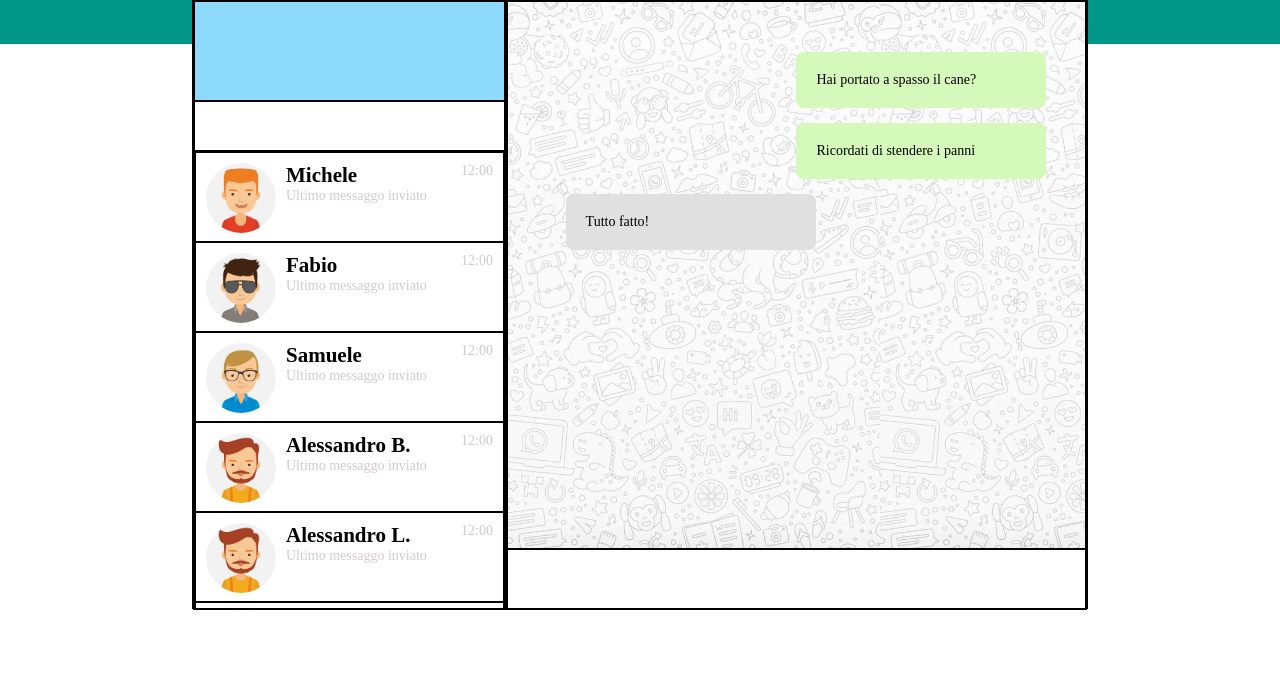
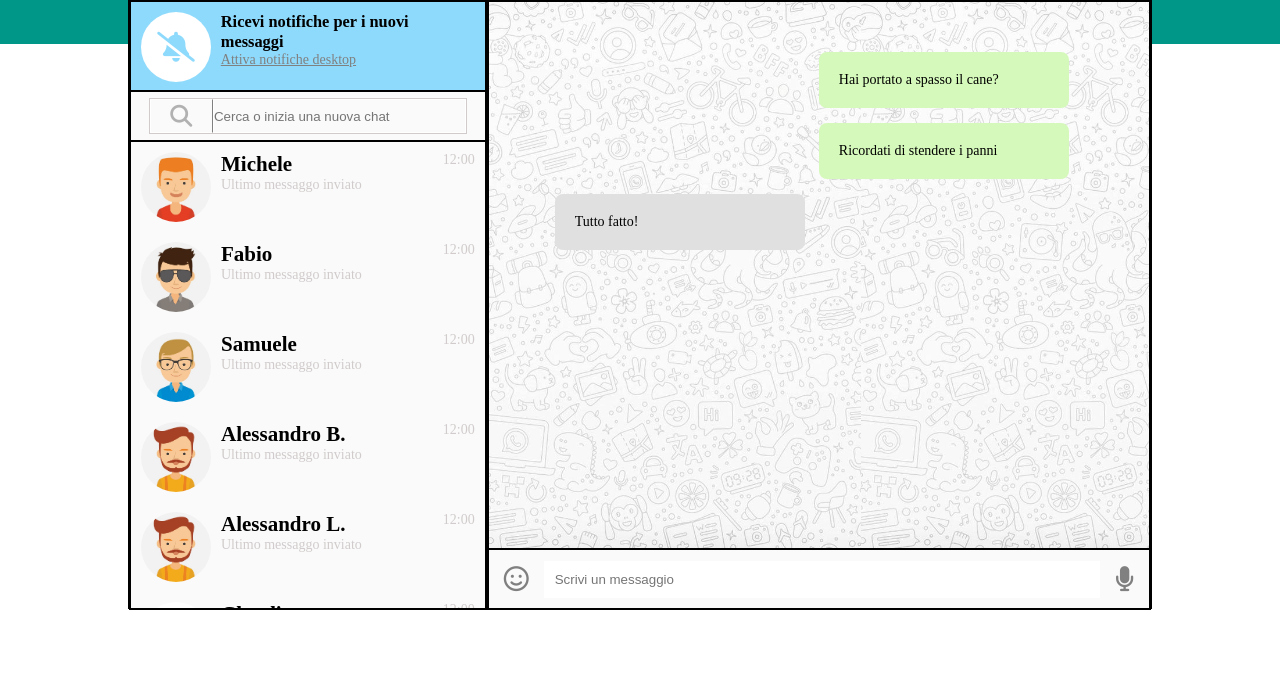
Before and after one commit to Jack-170/vue-boolzapp, a plain HTML site: page index.html in a window 1280 px wide. Shown: the part 106-800 px from the top of the page. Drawn offline with nearby package versions, Linux system fonts and the light colour scheme; a web font is replaced by a local one.

Commit message:
feat: add search-bar

```diff
--- a/css/style.css
+++ b/css/style.css
@@ -33,13 +33,13 @@ body{
 
 .main-container{
     height: 700px;
-    width: 70%;
+    width: 80%;
     border: 1px solid black;
-    background-color: white;
+    background-color: #fafafa;
     position: absolute;
     top: 15px;
-    left: 15%;
-    right: 15%;
+    left: 10%;
+    right: 10%;
     bottom: 15px;
     z-index: 2;
 
@@ -80,7 +80,7 @@ body{
 }
 
 .notifications{
-    height: 100px;
+    height: 90px;
     width: 100%;
     background-color: #8edafc;
     border: 1px solid black;
@@ -88,14 +88,23 @@ body{
 
 }
 
-.search-bar{
+.search{
     height: 50px;
     width: 100%;
     border: 1px solid black;
 }
 
+
+.searchbar{
+    width: 90%;
+    height: 75%;
+    margin: auto;
+    border: 1px solid #d1cbcb ;
+
+}
+
 .contact-list{
-    height: calc(100% - 150px);
+    height: calc(100% - 140px);
     width: 100%;
     border: 1px solid black;
     overflow: scroll;
@@ -127,7 +136,7 @@ body{
     padding: 10px;
     width: 100%;
     height: 90px;
-    border: 1px solid black;
+    /* border: 1px solid black; */
     /* background-color: yellow; */
     display: flex;
     /* align-items: center; */
@@ -140,6 +149,7 @@ body{
     height: 70px;
     /* border: 1px solid black; */
     margin-right: 10px;
+    border-radius: 50%;
 }
 
 img{
@@ -149,20 +159,77 @@ img{
 }
 
 
+
+.fa-solid.fa-bell-slash{
+   color: #8edafc;
+   font-size: 30px;
+}
+
+
+.search-button{
+    width: 20%;
+    height: 100%;
+    border: 1px solid white;
+    border-right-color: grey;
+    background-color: #fafafa;
+}
+
+
+.search-chat{
+    width: 80%;
+    height: 100%;
+    background-color: #fafafa;
+    border: 1px solid white;
+}
+
+.icon-bottom{
+    color: grey;
+    font-size: 25px;
+    margin: 0 15px;
+}
+
+.fa-solid.fa-microphone{
+    color: grey;
+    font-size: 25px;
+    margin: 0 15px;
+}
+
+.insert-text{
+    width: 90%;
+    padding: 10px;
+    border: 1px solid white;
+
+}
+
+
+
+
+
+
 /*stili per assengsare caratteristiche */
 
 .d-flex{
     display: flex;
 }
 
+.light-grey{
+    color: #d1cbcb;
+}
+
 .grey{
-    color: #d1cbcb;
+    color: grey;
 }
 
 .full-widht{
     width: 100%;
     padding-top: 35px;
+    height: 100%;
 
+}
+
+.justify-content-center{
+    display: flex;
+    justify-content: center;
 }
 
 
@@ -175,6 +242,14 @@ img{
     margin: 0 5px;
     color: #b1b1b1;
     font-size: 22px;
+}
+
+.bg-white{
+    background-color: white;
+}
+
+.underline{
+    text-decoration:underline;
 }
 /* stili messaggi */
 
--- a/index.html
+++ b/index.html
@@ -22,6 +22,7 @@
 
         <div class="main-container">
 
+            <!-- navbar------------------------------------------------------------------>
             <div class="navbar">
                 <div class="nav-left">
                     <div class="card ">
@@ -54,7 +55,7 @@
                             <div>
                                 <h2>{{ contacts[activeContactIndex].name }}</h2>
 
-                                <span class="grey">Ultimo accesso oggi alle 12:00</span>
+                                <span class="light-grey">Ultimo accesso oggi alle 12:00</span>
                             </div>
                         </div>
 
@@ -65,22 +66,55 @@
                             <i class="fa-solid fa-ellipsis-vertical"></i>
                         </div>
                     </div>
+                </div>
+            </div>
 
 
 
 
 
-                </div>
-            </div>
+            <div class="d-flex">
 
-            <div class="d-flex">
+                <!-- lista chat -->
                 <div class="chat-container">
-                    <div class="notifications"></div>
+                    <div class="notifications">
+                        <div class="card">
+                          <div class="d-flex">
 
-                    <div class="search-bar"></div>
+                            <div class="bg-white box-img align-items-center justify-content-center">
+                                <i class="fa-solid fa-bell-slash"></i>
+                            </div>
+
+                            <div>
+                                <h3>Ricevi notifiche per i nuovi messaggi</h3>
+
+                                <span class="grey underline">Attiva notifiche desktop</span>
+                            </div>
+
+                          </div>
+                        </div>
+                    </div>
+
+                    <div class="search d-flex">
+
+                        <div class="searchbar d-flex">
+                            <div class="search-button align-items-center justify-content-center">
+
+                                <i class="fa-solid fa-magnifying-glass"></i>
+                            </div>
+
+                            <input class="search-chat" type="text" placeholder="Cerca o inizia una nuova chat" v-model=" filterText" @input="filterContacts" />
+                        </div>
+
+
+
+
+
+
+                    </div>
 
                     <div class="contact-list">
-                        <div class="card" v-for="(contact, contactIndex) in contacts" :key="contactIndex" @click="activeContact(contactIndex)">
+                        <div class="card" v-for="(contact, contactIndex) in filteredContacts" :key="contactIndex" @click="activeContact(contactIndex)">
                             <div class="d-flex">
                                 <!-- avatar -->
                                 <div class="box-img">
@@ -89,15 +123,19 @@
                                 <!-- nome contatto -->
                                 <div>
                                     <h2>{{ contact.name }}</h2>
-                                    <span class="grey">Ultimo messaggo inviato</span>
+                                    <span class="light-grey">Ultimo messaggo inviato</span>
                                 </div>
                             </div>
                             <div>
-                                <span class="grey">12:00</span>
+                                <span class="light-grey">12:00</span>
                             </div>
                         </div>
                     </div>
                 </div>
+
+
+
+                <!-- spazio chat -->
 
                 <div class="conversation-container">
                     <div class="text-container">
@@ -114,7 +152,19 @@
                         </div>
                     </div>
 
-                    <div class="bottom-bar"></div>
+                    <div class="bottom-bar align-items-center">
+
+                        <div>
+                            <i class="fa-regular fa-face-smile icon-bottom"></i>
+                        </div>
+
+                        <input class="insert-text" type="text" placeholder="Scrivi un messaggio">
+
+                        <div>
+                            <i class="fa-solid fa-microphone "></i>
+                        </div>
+
+                    </div>
 
                 </div>
             </div>
--- a/js/script.js
+++ b/js/script.js
@@ -147,24 +147,42 @@ const app = createApp({
                     }
                 ],
             },
-
-
-
         ],
         activeContactIndex:0,
+        filterText: '', // Cambio del nome da searchQuery a filterText
+        filteredContacts: [], // Array per i contatti filtrati
+
 
 
 
       };
   },
   methods: {
-    activeContact(index){
-        this.activeContactIndex = index;
+
+    filterContacts() {
+        this.filteredContacts = this.contacts.filter(contact =>
+            contact.name.toLowerCase().includes(this.filterText.toLowerCase())
+        );
+    },
+
+    activeContact(index) {
+        // Se stai utilizzando la lista filtrata
+        if (this.filteredContacts.length > 0) {
+            // Trova l'indice corrispondente nella lista completa dei contatti
+            const fullListIndex = this.contacts.indexOf(this.filteredContacts[index]);
+            this.activeContactIndex = fullListIndex;
+        } else {
+            this.activeContactIndex = index;
+        }
     }
 
 
 
   },
+  mounted() {
+
+    this.filteredContacts = this.contacts;
+  },
 
 
 });
```
